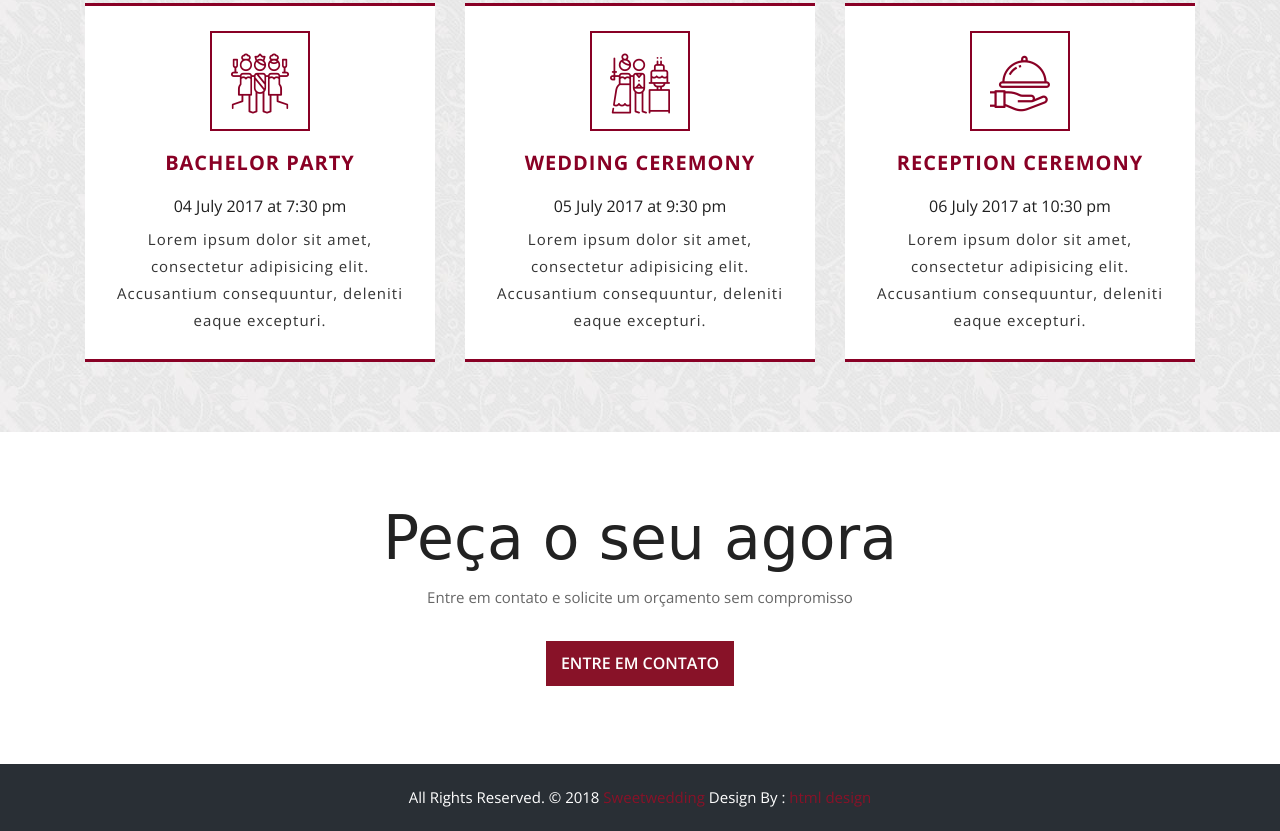
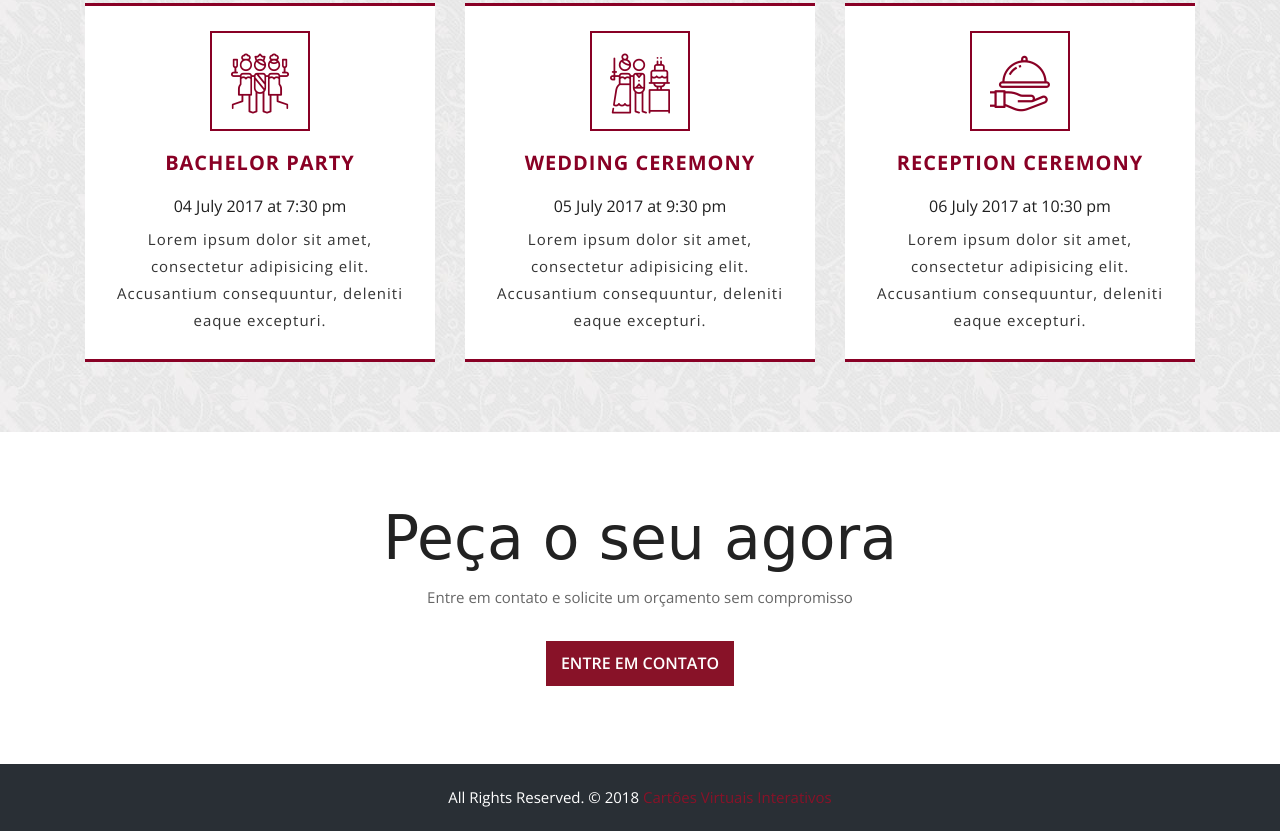
Before and after one commit to silvairsoares/cartoesinterativos, a plain HTML site: page site/index.html in a window 1280 px wide. Shown: the part 2836-3667 px from the top of the page. Drawn offline with nearby package versions, Linux system fonts and the light colour scheme; a web font is replaced by a local one.

Commit message:
Update index.html

```diff
--- a/site/index.html
+++ b/site/index.html
@@ -8,7 +8,7 @@
     <meta name="viewport" content="width=device-width, minimum-scale=1.0, maximum-scale=1.0, user-scalable=no">
 
      <!-- Site Metas -->
-    <title>Sweetwedding - Responsive OnePage HTML5 Template</title>
+    <title>Cartões Virtuais Interativos</title>
     <meta name="keywords" content="">
     <meta name="description" content="">
     <meta name="author" content="">
@@ -307,7 +307,7 @@
 		<div class="container">
 			<div class="row">
 				<div class="col-lg-12">
-					<p class="footer-company-name">All Rights Reserved. &copy; 2018 <a href="#">Sweetwedding</a> Design By : <a href="https://html.design/">html design</a></p>
+					<p class="footer-company-name">All Rights Reserved. &copy; 2018 <a href="#">Cartões Virtuais Interativos</a></p>
 				</div>
 			</div>
 		</div>
```
